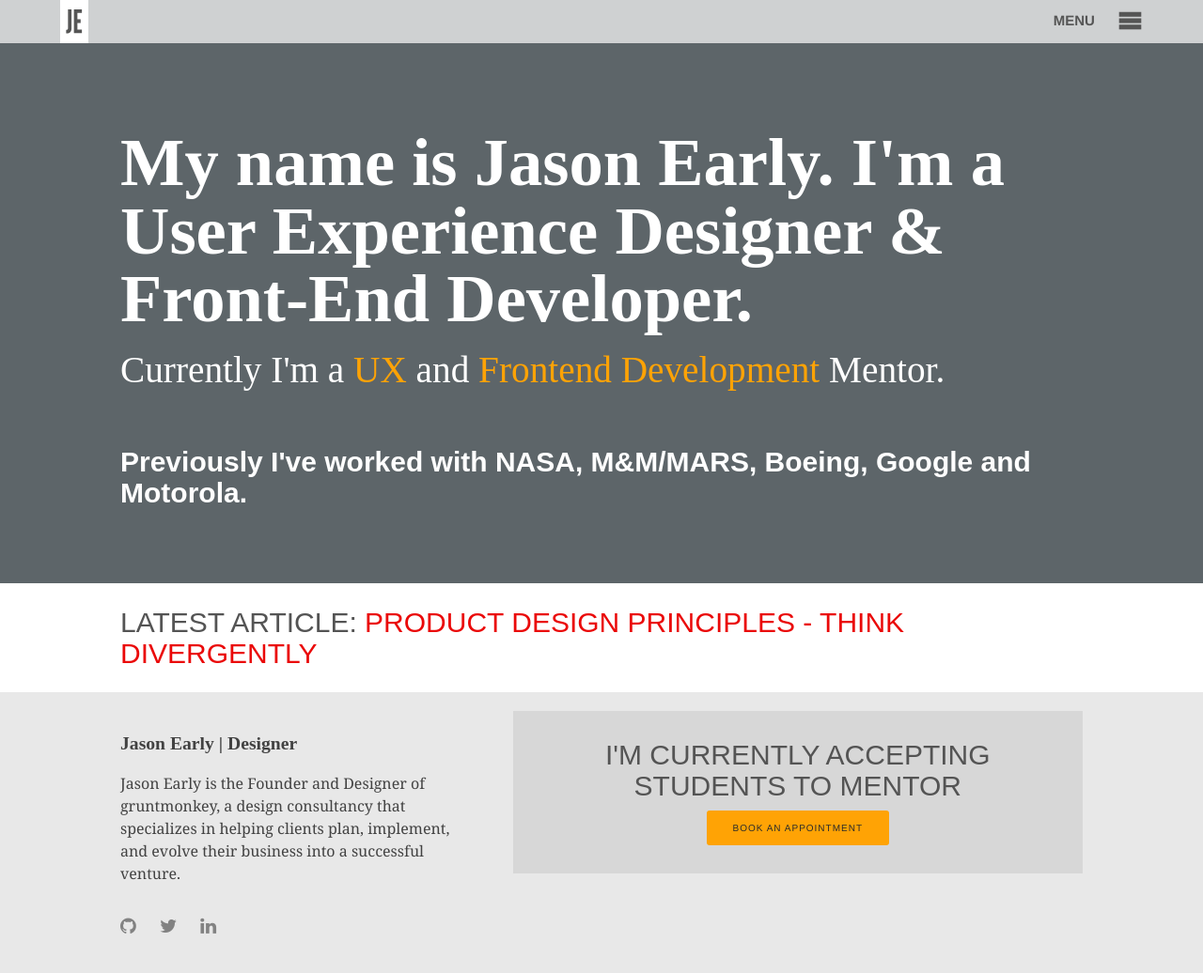
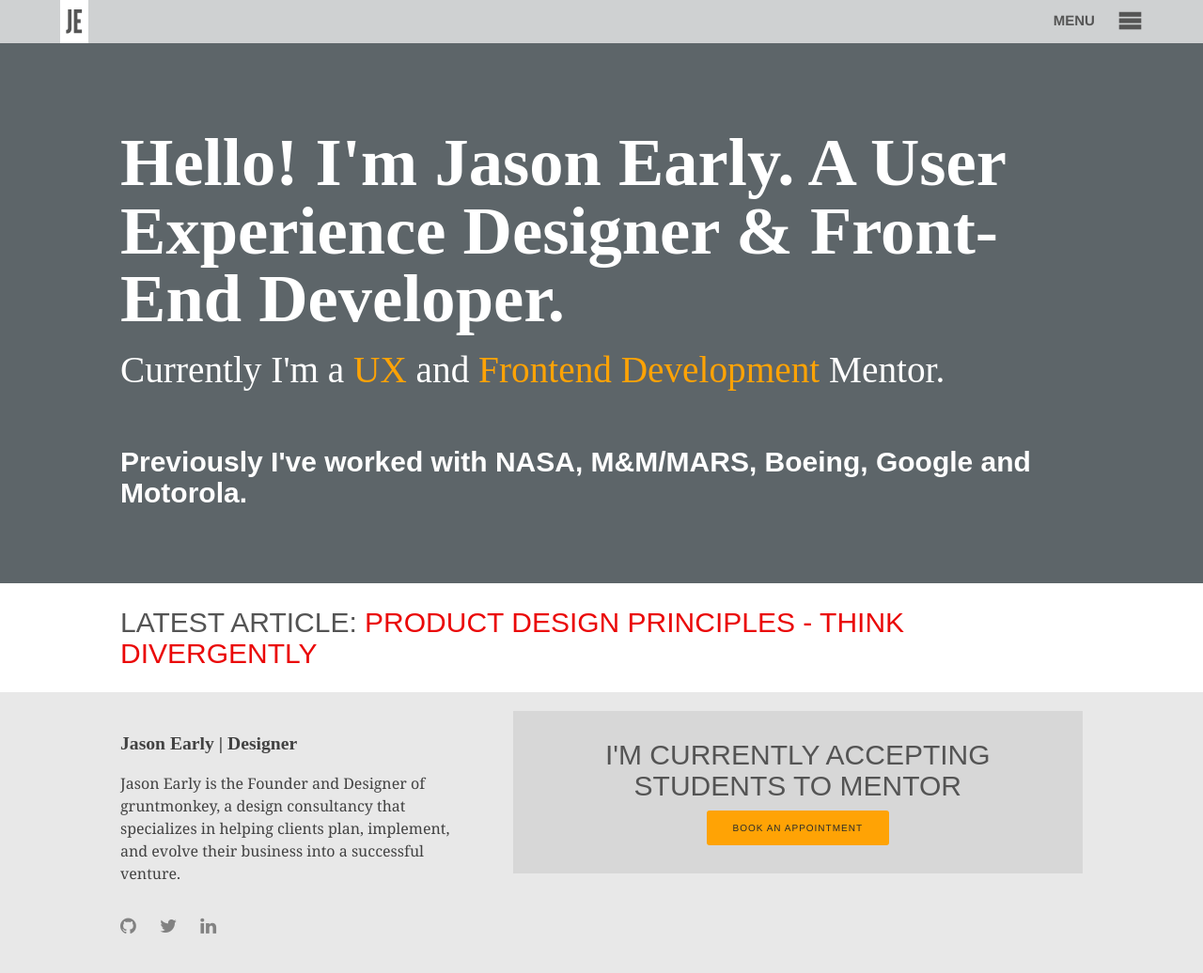
Before and after one commit to jasonearly/jasonearly.github.io, a Jekyll site: the page built from index.html, in a window 1280 px wide. Shown: the whole page at 94% size. Built offline with Jekyll 4.4.1, drawn with Linux system fonts in a browser that asks for light colours.

Commit message:
Update hero.html

```diff
--- a/_includes/hero.html
+++ b/_includes/hero.html
@@ -1,5 +1,5 @@
 <section class="hero">
-  <h1>My name is Jason Early. I'm a User Experience Designer & Front-End Developer.</h1>
+  <h1>Hello! I'm Jason Early. A User Experience Designer & Front-End Developer.</h1>
   <h2>Currently I'm a <a href="">UX</a> and <a href="">Frontend Development</a> Mentor.</h2>
   <h3>Previously I've worked with NASA, M&M/MARS, Boeing, Google and Motorola.</h3>
 </section>
```
